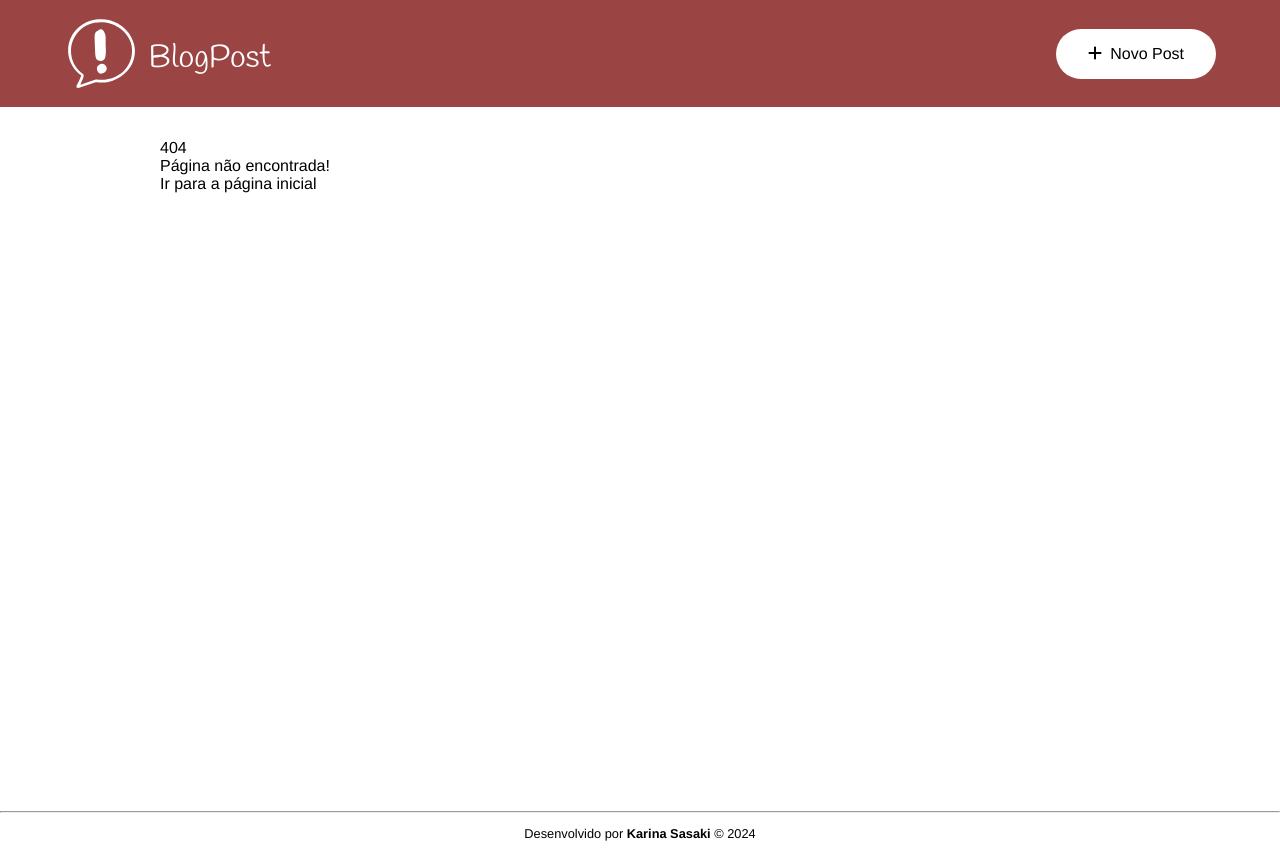
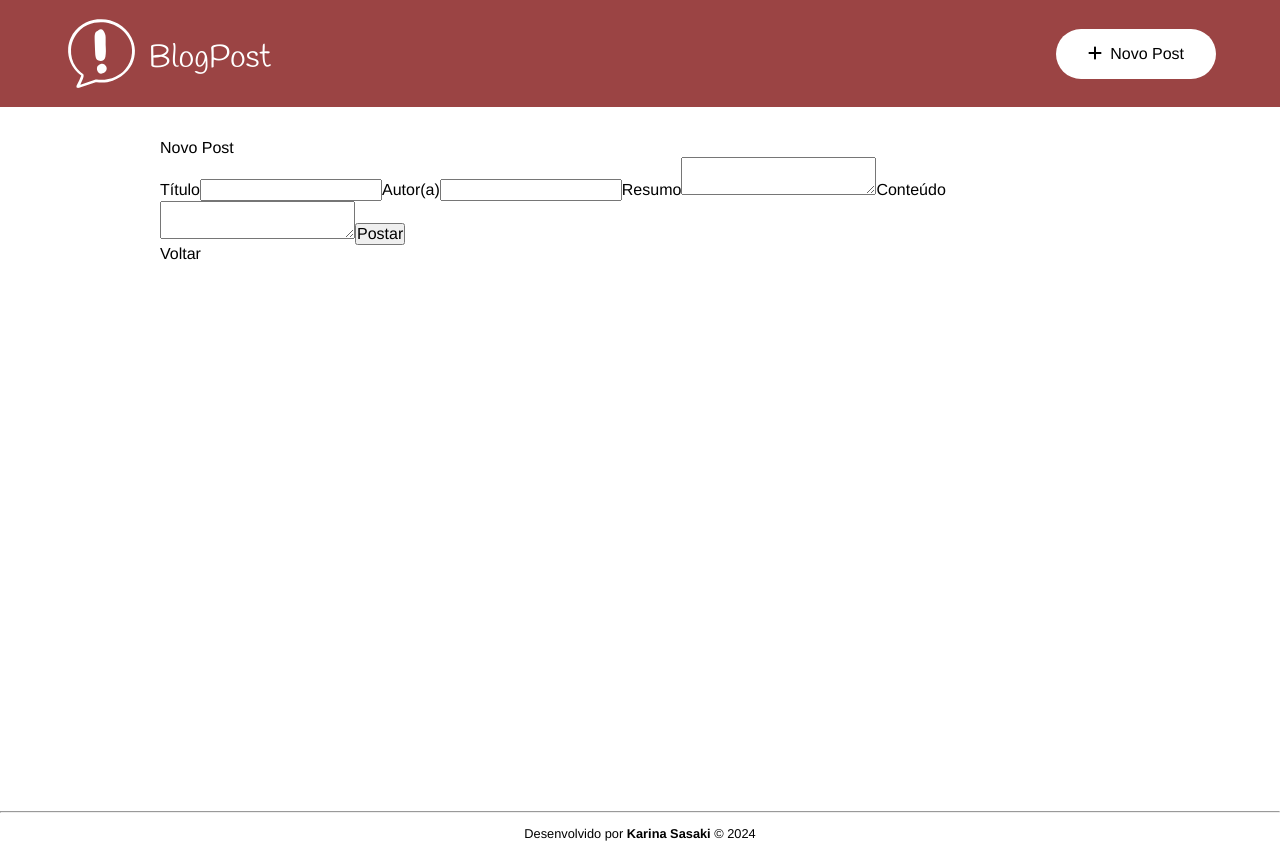
Before and after one commit to karinasasaki/blog, a Next.js app: page /novo-post in a window 1280 px wide. Before the commit this address had no page. Built offline with nearby package versions, Linux system fonts and the light colour scheme.

Commit message:
feat: :sparkles: Cria formulário de Posts

```diff
--- /dev/null
+++ b/pages/novo-post.js
@@ -0,0 +1,82 @@
+import Head from "next/head";
+import Link from "next/link";
+import { useRouter } from "next/router";
+import { useState } from "react";
+
+export default function NovoPost() {
+  const [titulo, setTitulo] = useState("");
+  const [autor, setAutor] = useState("");
+  const [conteudo, setConteudo] = useState("");
+  const [resumo, setResumo] = useState("");
+  const router = useRouter();
+
+  const onSubmit = async(event) => {
+    event.preventDefault();
+
+    const hoje = new Date().toLocaleDateString();
+    const dados = {
+      titulo,
+      autor,
+      resumo,
+      conteudo,
+      data: hoje
+    };
+
+    const response = await fetch(event.target.action, {
+      method: "POST",
+      headers: {
+        "Content-Type": "application/json"
+      },
+      body: JSON.stringify(dados)
+    })
+
+    if (response.ok) {
+      router.push("/");
+    }
+  }
+
+  return (
+    <>
+      <Head>
+        <title>BlogPost - Novo Post</title>
+      </Head>
+      <h1>Novo Post</h1>
+      <form method="POST" action="http://localhost:3001/post" onSubmit={onSubmit}>
+        <label htmlFor="titulo">Título</label>
+        <input
+          type="text"
+          required
+          name="titulo"
+          onChange={(e) => setTitulo(e.target.value)}
+        />
+
+        <label htmlFor="autor">Autor(a)</label>
+        <input
+          type="text"
+          name="autor"
+          onChange={(e) => setAutor(e.target.value)}
+        />
+
+        <label htmlFor="resumo">Resumo</label>
+        <textarea
+          type="text"
+          required
+          name="resumo"
+          onChange={(e) => setResumo(e.target.value)}
+          placeholder={""}
+        />
+
+        <label htmlFor="conteudo">Conteúdo</label>
+        <textarea
+          type="text"
+          required
+          name="conteudo"
+          onChange={(e) => setConteudo(e.target.value)}
+        />
+
+        <button type="submit">Postar</button>
+      </form>
+      <Link href={"/"}>Voltar</Link>
+    </>
+  );
+}
```
